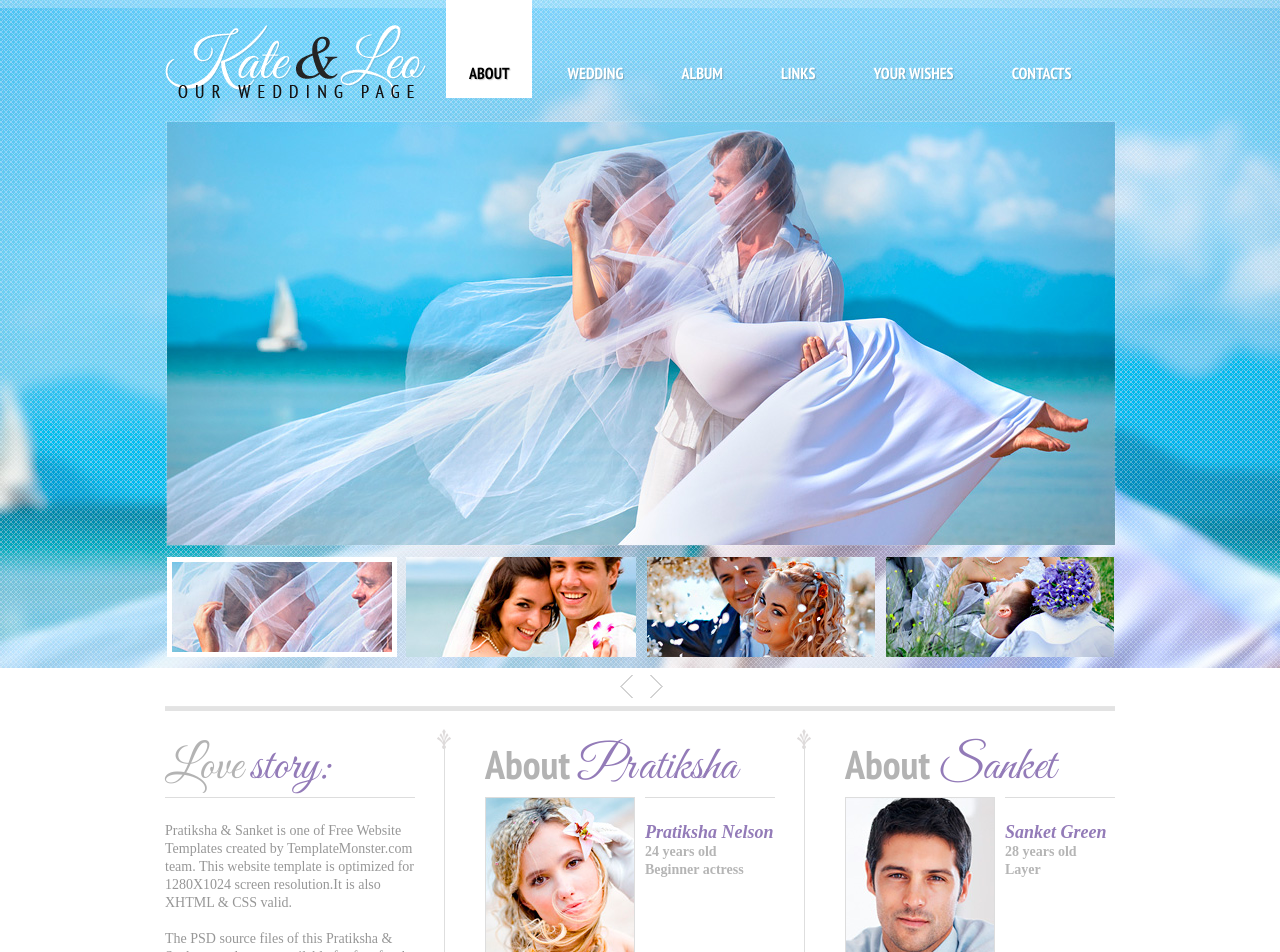
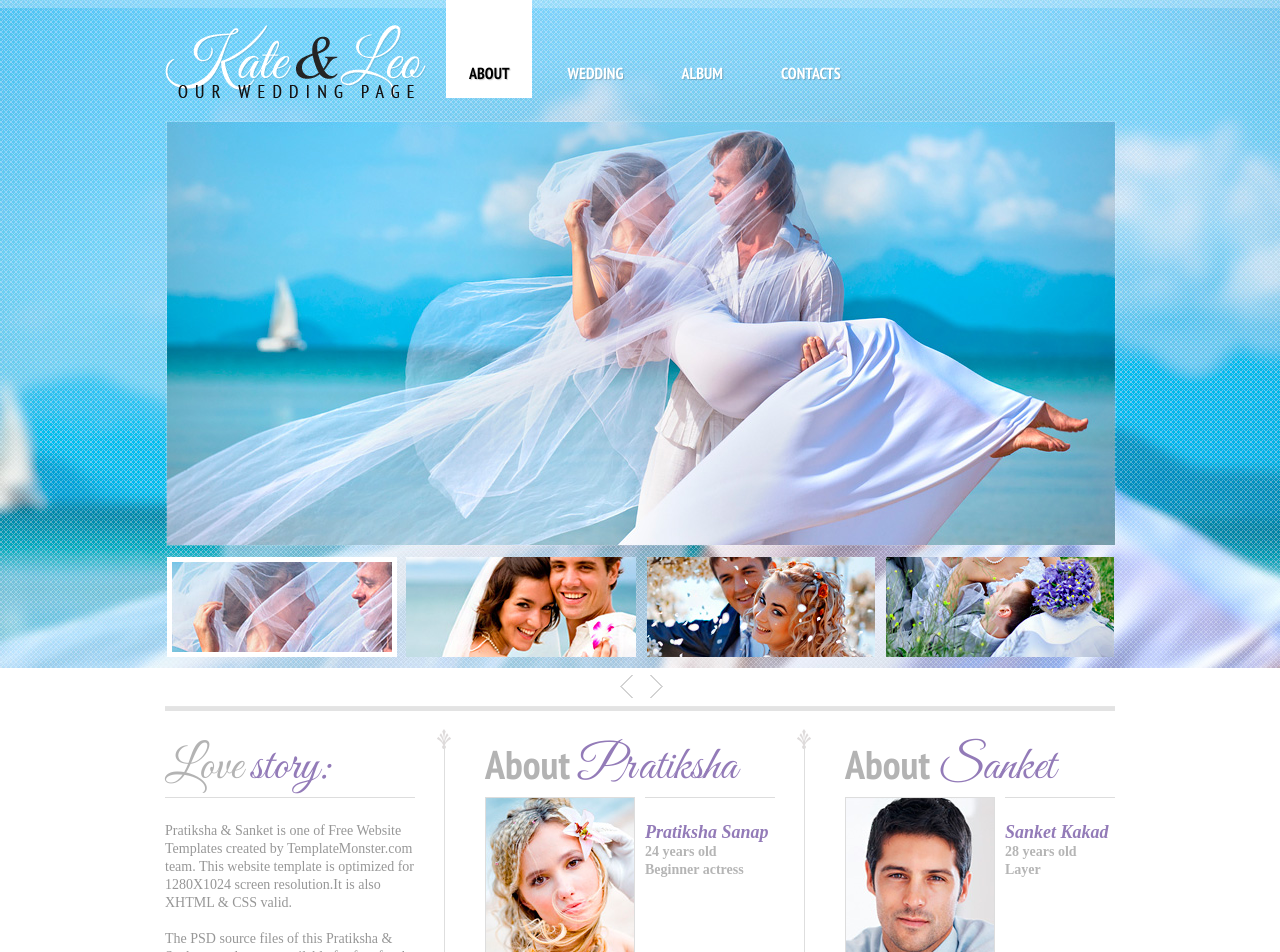
Before and after one commit to sanketskakad/Sanket-Mayuri, a plain HTML site: page index.html in a window 1280 px wide. Shown: the top 952 px of the page. Drawn offline with Linux system fonts and the light colour scheme.

Commit message:
Surname changed

```diff
--- a/index.html
+++ b/index.html
@@ -45,8 +45,6 @@ $(document).ready(function(){
       <li class="current"><a href="index.html">about</a></li>
       <li><a href="wedding.html">wedding</a></li>
       <li><a href="album.html">album</a></li>
-      <li><a href="links.html">links</a></li>
-      <li><a href="wishes.html">your wishes</a></li>
       <li><a href="contacts.html">contacts</a></li>
     </ul>
   </nav>
@@ -86,7 +84,7 @@ $(document).ready(function(){
         <h3><strong>About</strong> Pratiksha</h3>
         <div class="box-1"> <img src="images/page1-img1.jpg" alt="" class="img-border img-indent">
           <div class="extra-wrap">
-            <p class="text-1">Pratiksha Nelson</p>
+            <p class="text-1">Pratiksha Sanap</p>
             <p class="text-2">24 years old<br>
               Beginner actress</p>
           </div>
@@ -103,7 +101,7 @@ $(document).ready(function(){
         <h3><strong>About</strong> Sanket</h3>
         <div class="box-1"> <img src="images/page1-img2.jpg" alt="" class="img-border img-indent">
           <div class="extra-wrap">
-            <p class="text-1">Sanket Green</p>
+            <p class="text-1">Sanket Kakad</p>
             <p class="text-2">28 years old<br>
               Layer</p>
           </div>
```
